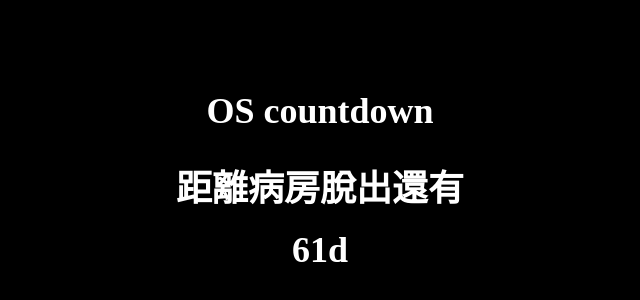
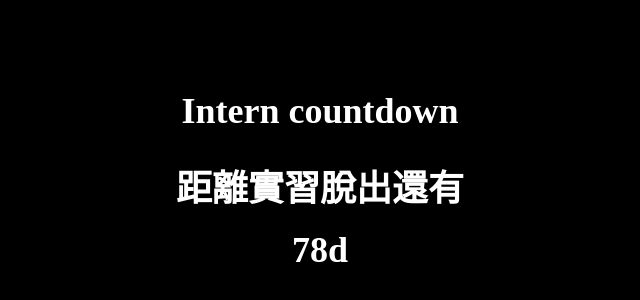
Before and after one commit to brian00614/brian00614.github.io, a plain HTML site: page index.html in a window 1280 px wide. Shown: the part 236-536 px from the top of the page, without its empty margins (320-960 px from the left). Drawn offline with Linux system fonts and the light colour scheme.

Commit message:
index.html

```diff
--- a/index.html
+++ b/index.html
@@ -22,14 +22,14 @@
 <body>
   <div class="container">
     <div class="centered">
-      <h2 style="font-size: 36px; line-height: 36px;">OS countdown</h2>
-      <h2 style="font-size: 36px; line-height: 1px;">距離病房脫出還有</h2>
+      <h2 style="font-size: 36px; line-height: 36px;">Intern countdown</h2>
+      <h2 style="font-size: 36px; line-height: 1px;">距離實習脫出還有</h2>
       <h2 style="font-size: 36px; line-height: 1px;" id="countdown"></h2>
     </div>
   </div>
   <script>
     function countdown() {
-      var endDate = new Date("2024-05-11T23:59:00"); // 設定結束日期和時間
+      var endDate = new Date("2024-05-28T23:59:00"); // 設定結束日期和時間
       var now = new Date(); // 目前日期和時間
       var timeLeft = endDate.getTime() - now.getTime(); // 距離結束日期和時間的毫秒數
 
```
